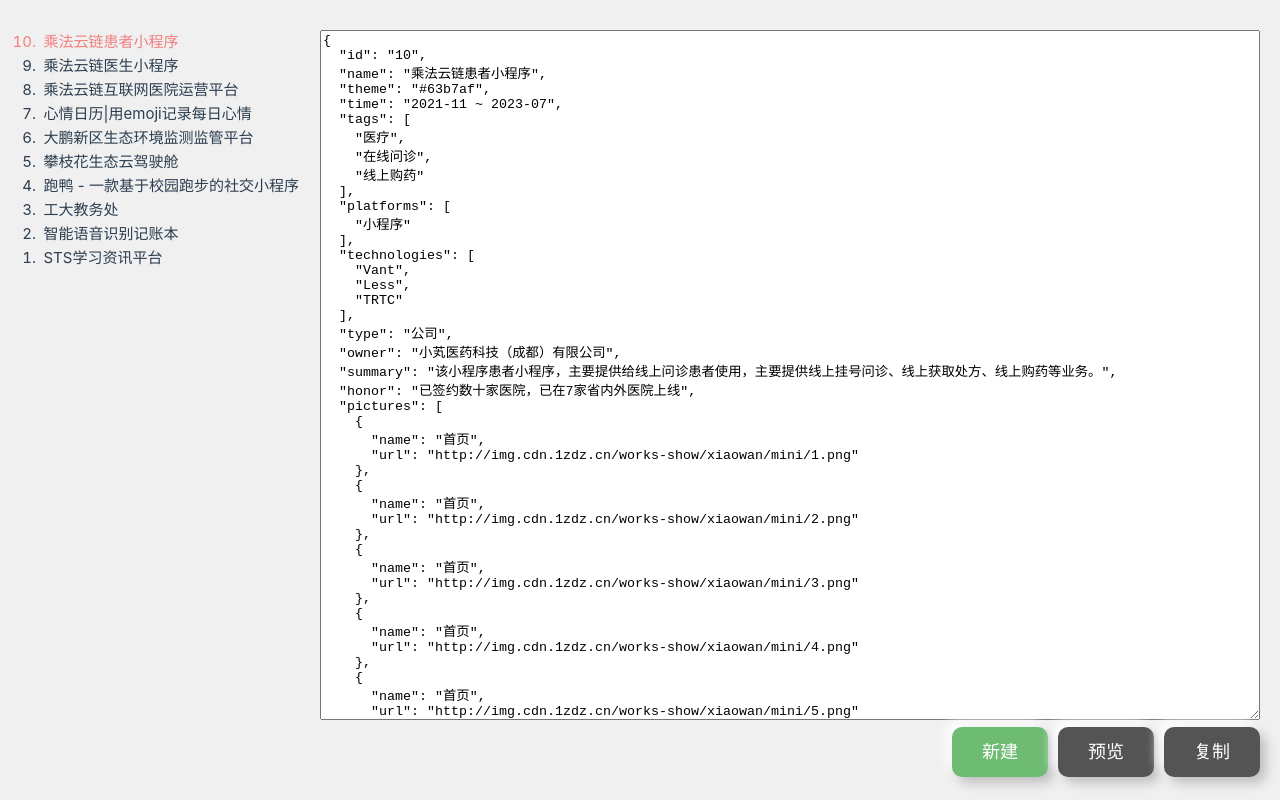
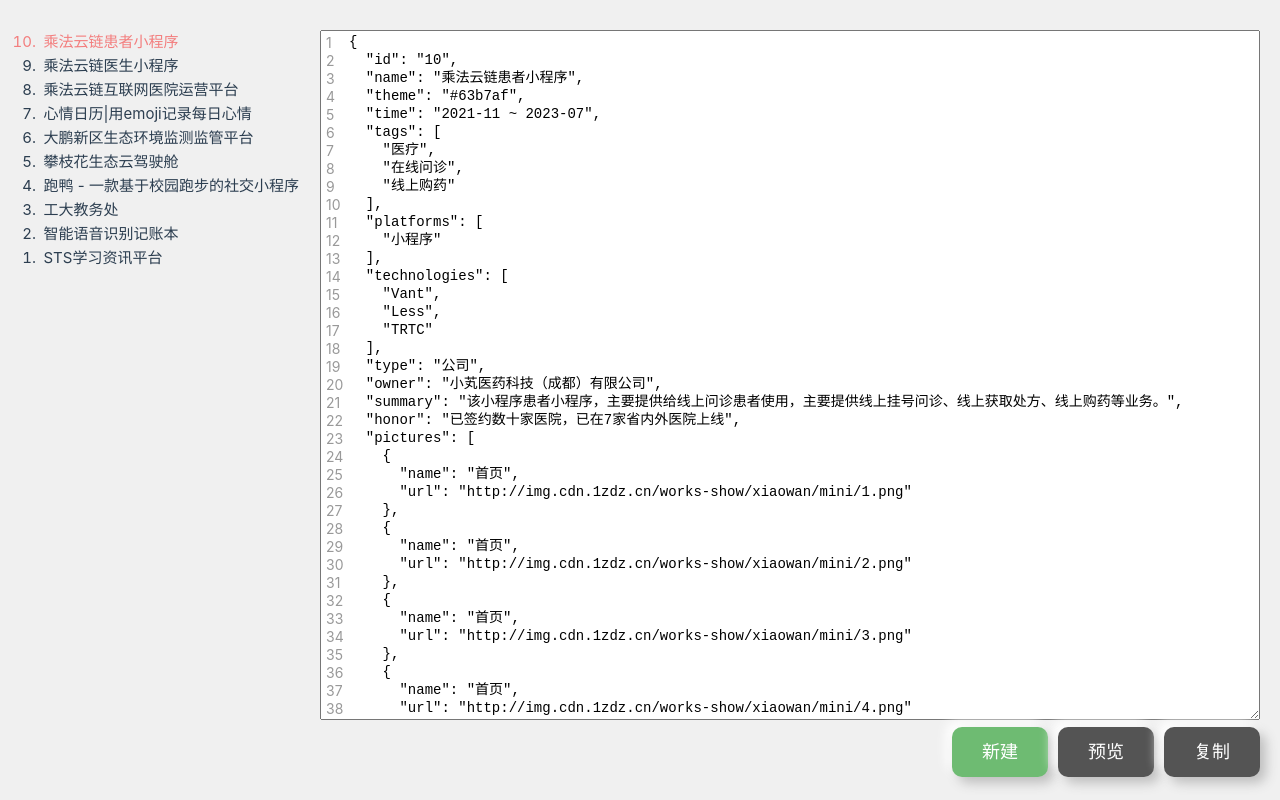
Before and after one commit to Chef5/works-show, a Vue app: page /#/editor in a window 1280 px wide. Built offline with nearby package versions, Linux system fonts and the light colour scheme.

Commit message:
feat: add line numbers and display error line

```diff
--- a/package.json
+++ b/package.json
@@ -14,6 +14,7 @@
   "dependencies": {
     "pinia": "^2.0.32",
     "swiper": "^9.1.0",
+    "throttle-debounce": "^5.0.0",
     "vue": "^3.2.47",
     "vue-router": "^4.1.6"
   },
--- a/src/views/EditorView.vue
+++ b/src/views/EditorView.vue
@@ -2,6 +2,7 @@
 import { worksList, WorkItemModel } from '@/config/works';
 import type { WorkItem } from '@/config/works';
 import { computed, ref, Teleport } from 'vue';
+import { throttle } from 'throttle-debounce';
 
 import WorkDetail from './WorkDetail.vue';
 import ToastMessage from '@/components/ToastMessage';
@@ -72,27 +73,41 @@ const handleMenuClick = (item: WorkItemRef, index: number) => {
   detailIndex.value = index;
 }
 
+// 行号处理
+const getLinesCount = (value: string): number => {
+  return value.split('\n').length;
+}
+const lines = computed(() => getLinesCount(detail.value));
+const linesDom = ref();
+const handleScroll = throttle(50, (e: any) => {
+  const { scrollTop } = e.target;
+  if (linesDom.value) {
+    (linesDom.value as any).scrollTop = scrollTop;
+  }
+});
+
 // 语法错误提示
-const textarea = ref();
-const setErrorSelectRange = (errorMsg: string, range = 10) => {
+const errorLine = ref();
+const setErrorSelectLineNumber = (errorMsg: string) => {
   if (!errorMsg) {
+    errorLine.value = null;
     return;
   }
   const errorPosition = getNumberFromString(errorMsg);
-  if (errorPosition !== null) {
-    textarea.value.select();
-    textarea.value.selectionStart = errorPosition < range ? 0 : errorPosition - range;
-    textarea.value.selectionEnd = errorPosition + range;
+  if (errorPosition === null) {
+    errorLine.value = null;
+    return;
   }
+  errorLine.value = detail.value.substring(0, errorPosition).split('\n').length;
 }
 const handleFocus = () => {
   const errorMsg = checkJSON(detail.value);
-  setErrorSelectRange(errorMsg);
+  setErrorSelectLineNumber(errorMsg);
 }
 const handleInput = () => {
   const errorMsg = checkJSON(detail.value);
   worksListRef.value[detailIndex.value].errorMsg = errorMsg;
-  setErrorSelectRange(errorMsg);
+  setErrorSelectLineNumber(errorMsg);
 }
 
 // 修改监听
@@ -165,14 +180,17 @@ const handleNew = () => {
       </li>
     </ol>
     <div class="editor">
+      <div class="line-numbers" ref="linesDom">
+        <span v-for="n of lines" :key="n" :class="{ error: n === errorLine }">{{ n }}</span>
+      </div>
       <textarea
         class="textarea"
         :class="{ 'textarea-error': hasErrorMsg(worksListRef[detailIndex]) }"
-        ref="textarea"
         v-model="detail"
         @input="handleInput"
         @focus="handleFocus"
         @change="handleChange"
+        @scroll="handleScroll"
       ></textarea>
       <div class="footer">
         <span class="error" @click="handleFocus">{{ worksListRef[detailIndex].errorMsg }}</span>
@@ -226,15 +244,48 @@ const handleNew = () => {
   .editor {
     flex: 1;
     width: 0;
+    position: relative;
+    .line-numbers {
+      position: absolute;
+      top: 1px;
+      left: 1px;
+      padding-top: 3px;
+      padding-left: 5px;
+      z-index: 10;
+      width: 26px;
+      height: calc(100% - 52px);
+      overflow: hidden;
+      span {
+        display: block;
+        height: 18px;
+        line-height: 18px;
+        font-size: 14px;
+        color: #999;
+        user-select: none;
+        &.error {
+          color: red;
+        }
+      }
+    }
     .textarea {
+      padding-left: 28px;
       width: 100%;
       height: calc(100% - 50px);
+      font-size: 14px;
+      line-height: 18px;
+      &:focus-visible {
+        outline: 0px;
+        border: #6d7efa solid 1px;
+      }
     }
     .textarea-error {
-      &::selection {
-        color: red;
-        background-color: yellow;
+      &:focus-visible {
+        outline: red auto 1px;
       }
+      // &::selection {
+      //   color: red;
+      //   background-color: yellow;
+      // }
     }
     .footer {
       height: 50px;
```
Also changed, not shown: 1 other file (tests, documents, lock files or other folders).
